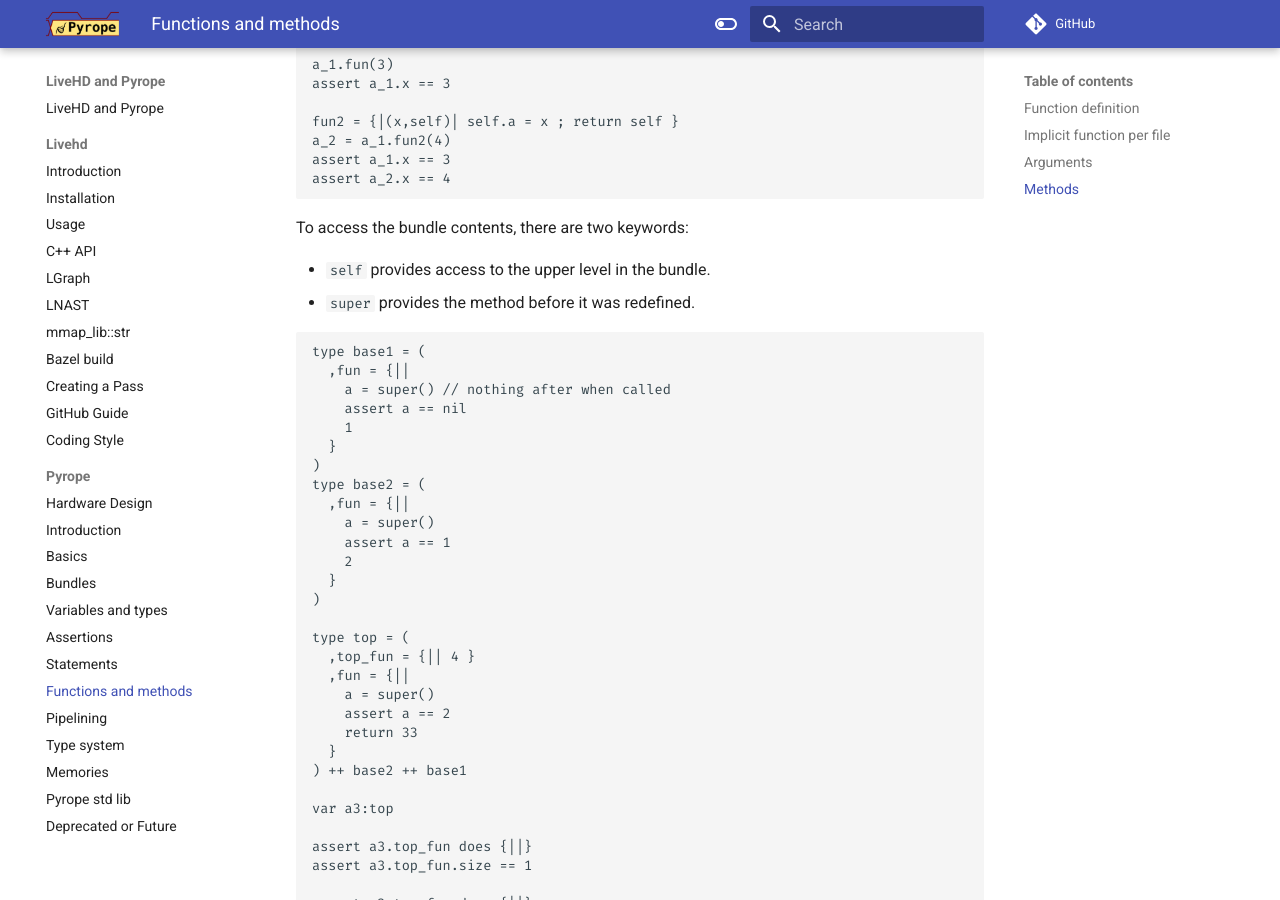
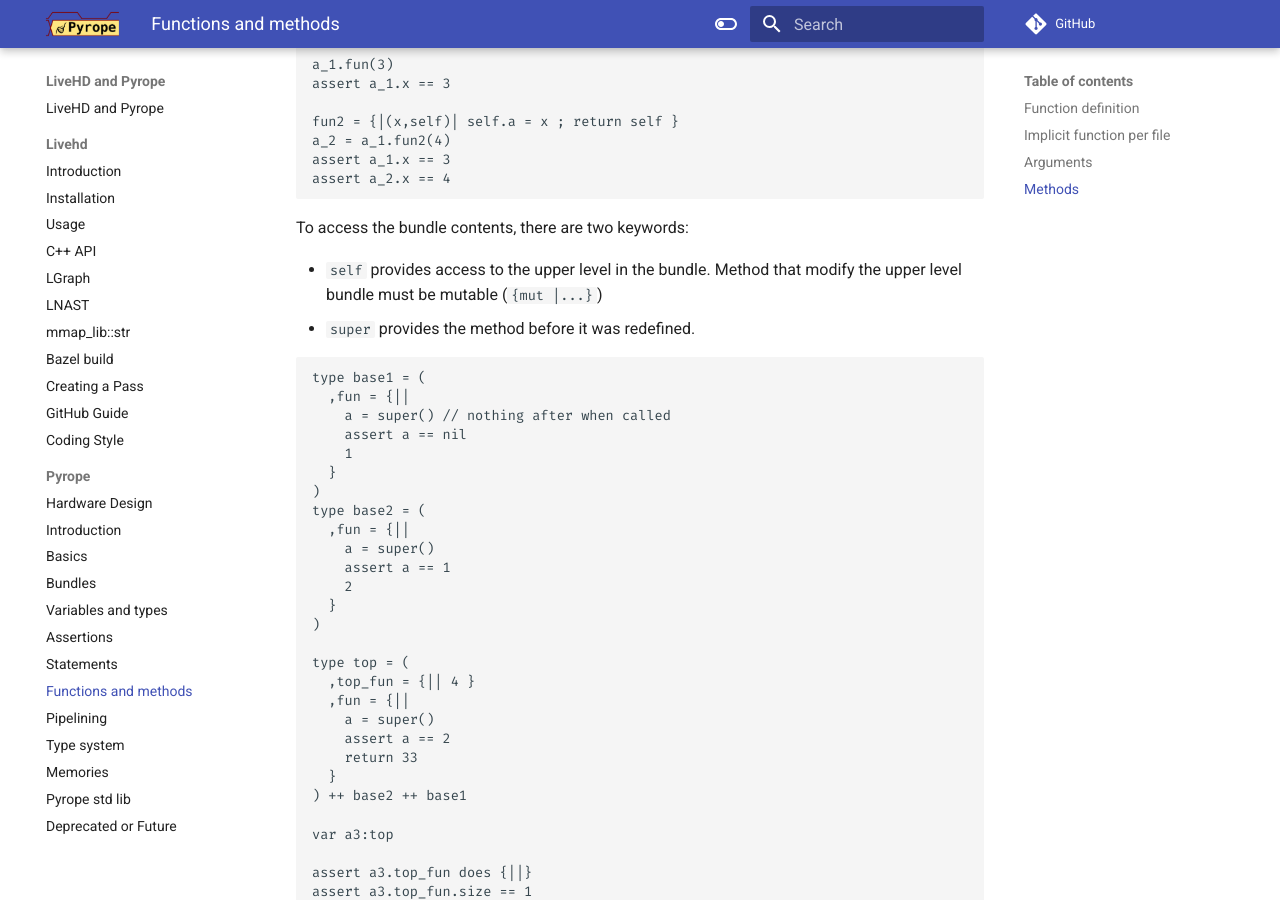
Before and after one commit to masc-ucsc/docs, an MkDocs documentation site: the page built from docs/pyrope/06-functions.md, in a window 1280 px wide and 900 px high, scrolled down 3359 px. Built offline with MkDocs 1.6.1 and Material for MkDocs 9.7.7, drawn with Linux system fonts in a browser that asks for light colours; comment, search, counter and statistics services are not loaded.

Commit message:
multiple fixes in pyrope documentation

````diff
--- a/docs/pyrope/06-functions.md
+++ b/docs/pyrope/06-functions.md
@@ -161,7 +161,7 @@ assert a_2.x == 4
 
 To access the bundle contents, there are two keywords:
 
-* `self` provides access to the upper level in the bundle.
+* `self` provides access to the upper level in the bundle. Method that modify the upper level bundle must be mutable (`{mut |...}`)
 * `super` provides the method before it was redefined.
 
 ```
````
Also changed, not shown: docs/pyrope/07-typesystem.md (+1 -1 lines).
